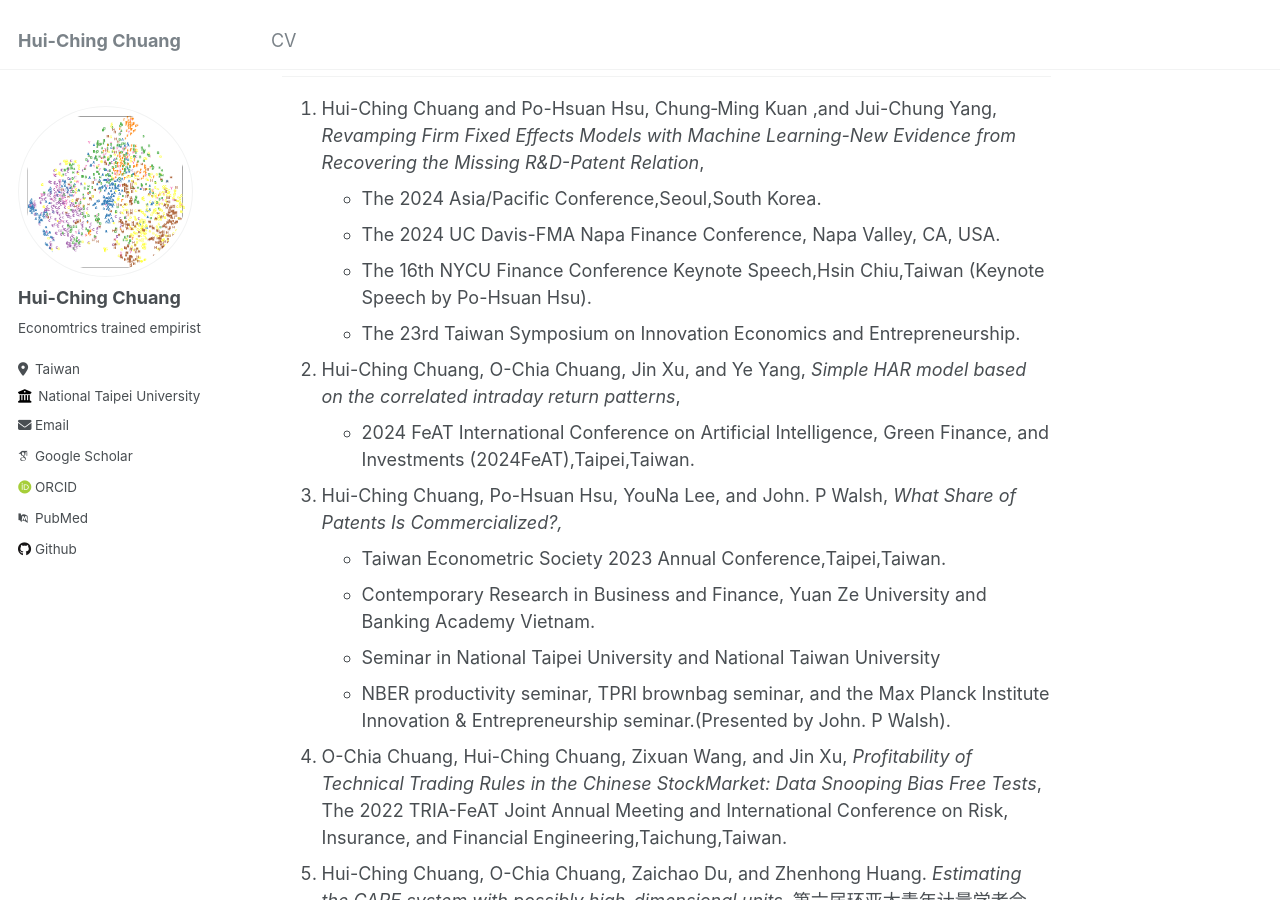
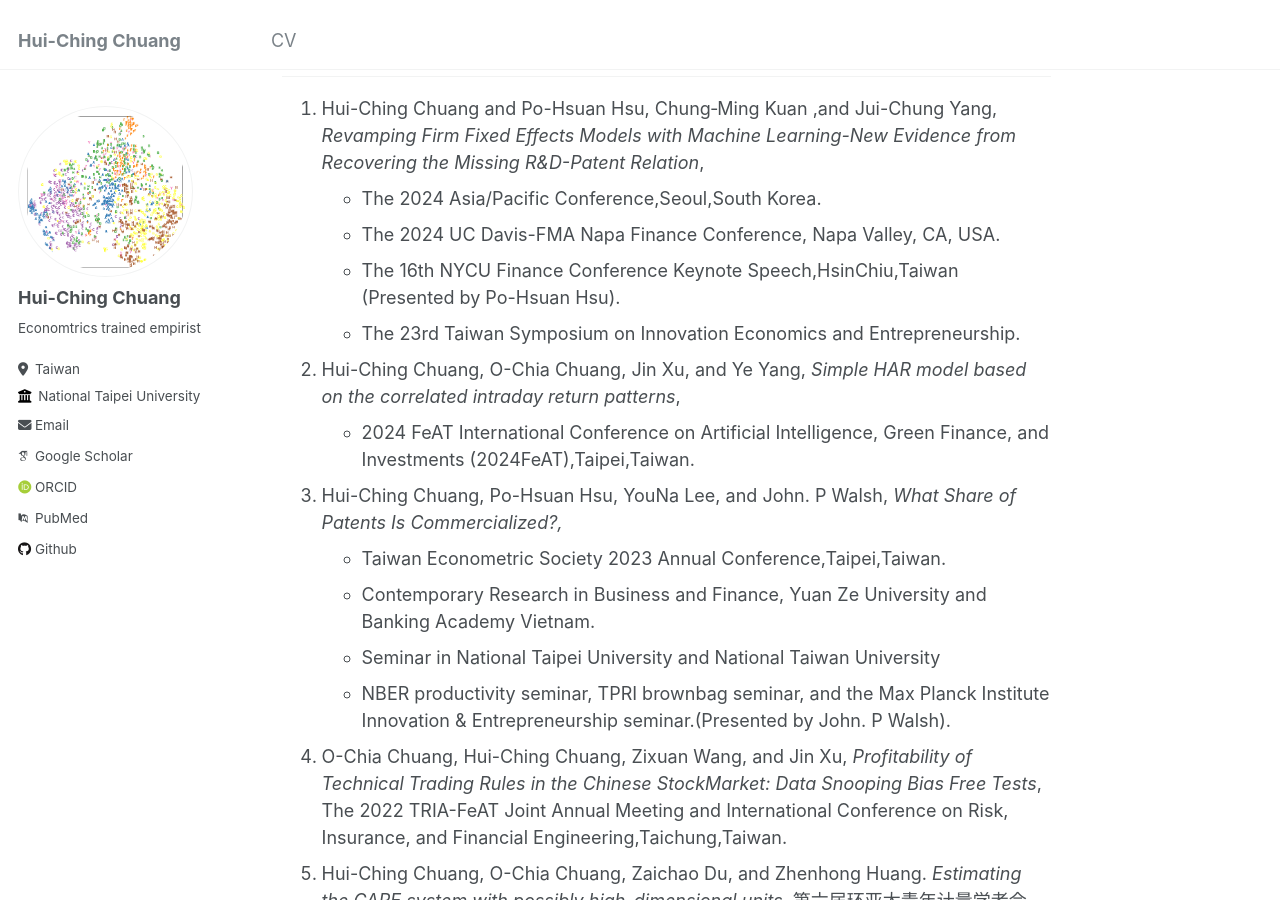
Before and after one commit to hcchuang/hcchuang.github.io, a Jekyll site: the page built from _pages/about.md, in a window 1280 px wide and 900 px high, scrolled down 941 px. Built offline with Jekyll 4.4.1, drawn with Linux system fonts in a browser that asks for light colours; some web fonts are replaced.

Commit message:
Update about.md

```diff
--- a/_pages/about.md
+++ b/_pages/about.md
@@ -14,6 +14,7 @@ Research Interests
 ======
 Machine Learning Applications, Natural Language Processing. Econometrics and Investemnt.
 
+
 Publications
 ======
 1. Yin-Siang Huang, Hui-Ching Chuang, Iftekhar Hasan, and Chih-Yung Lin.(2024) Search symbols, trading performance, and investor participation, _International Review of Economics and Finance_,92,380-393
@@ -28,7 +29,7 @@ Conference Papers
 1. Hui-Ching Chuang and Po-Hsuan Hsu, Chung‐Ming Kuan ,and Jui-Chung Yang, _Revamping Firm Fixed Effects Models with Machine Learning-New Evidence from Recovering the Missing R&D-Patent Relation_,
    - The 2024 Asia/Pacific Conference,Seoul,South Korea.
    - The 2024 UC Davis-FMA Napa Finance Conference, Napa Valley, CA, USA.
-   - The 16th NYCU Finance Conference Keynote Speech,Hsin Chiu,Taiwan (Keynote Speech by Po-Hsuan Hsu).
+   - The 16th NYCU Finance Conference Keynote Speech,HsinChiu,Taiwan (Presented by Po-Hsuan Hsu).
    - The 23rd Taiwan Symposium on Innovation Economics and Entrepreneurship.
 1. Hui-Ching Chuang, O-Chia Chuang, Jin Xu, and Ye Yang, _Simple HAR model based on the correlated intraday return patterns_,
    - 2024 FeAT International Conference on Artificial Intelligence, Green Finance, and Investments (2024FeAT),Taipei,Taiwan.
```
